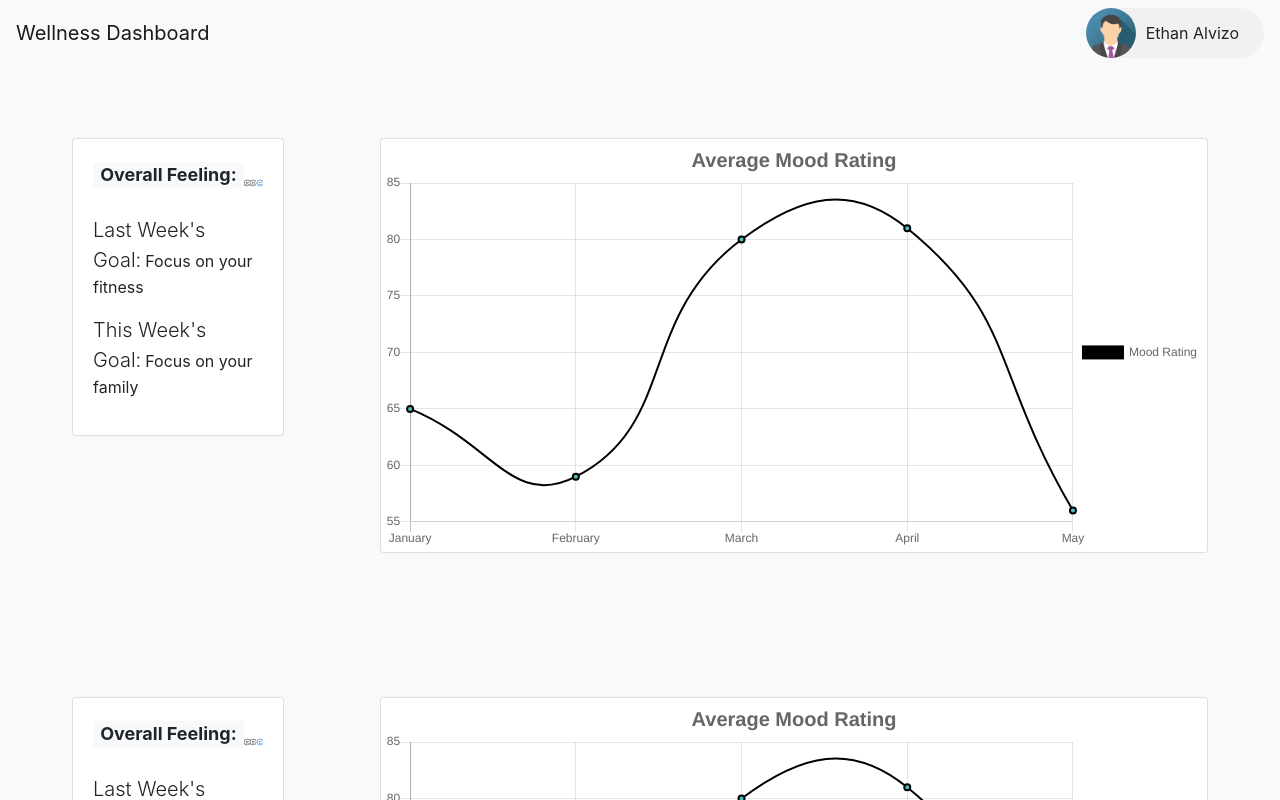
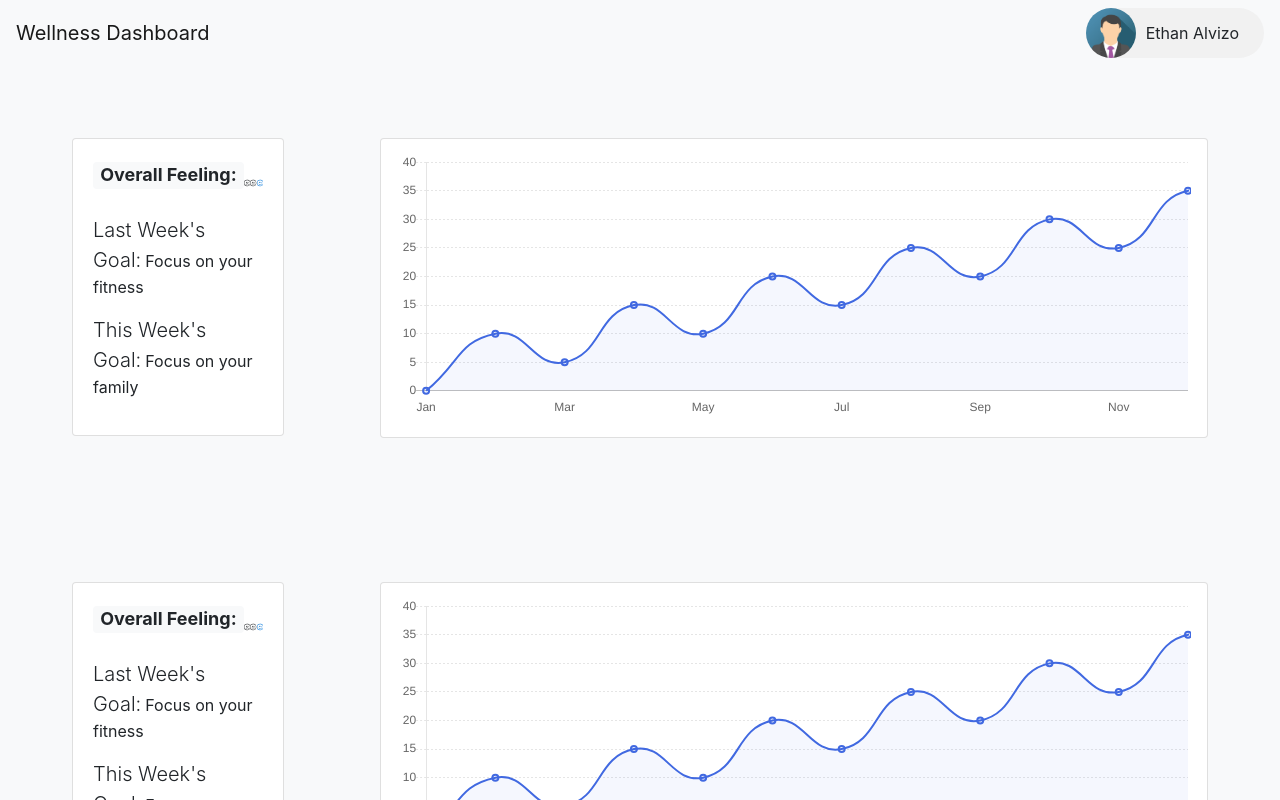
Before and after one commit to ethanalvizo/rest-api, a React (Create React App) app: page / in a window 1280 px wide. Shown: the top 800 px of the page. Built offline with nearby package versions, Linux system fonts and the light colour scheme.

Commit message:
Styled line chart

```diff
--- a/src/components/MonthlyTrend.js
+++ b/src/components/MonthlyTrend.js
@@ -1,19 +1,18 @@
 import React from 'react';
 import { Card } from 'react-bootstrap';
-import {Line} from 'react-chartjs-2';
+import { Line } from 'react-chartjs-2';
 
 const state = {
-  labels: ['January', 'February', 'March',
-           'April', 'May'],
+  labels: ['Jan', '', 'Mar', '', 'May', '',
+           'Jul', '', 'Sep', '', 'Nov', ''],
   datasets: [
     {
-      label: 'Mood Rating',
-      fill: false,
+      fill: true,
       lineTension: 0.5,
-      backgroundColor: 'rgba(75,192,192,1)',
-      borderColor: 'rgba(0,0,0,1)',
+      backgroundColor: 'rgba(65,105,225,0.05)',
+      borderColor: 'rgba(65,105,225,1)',
       borderWidth: 2,
-      data: [65, 59, 80, 81, 56]
+      data: [0, 10, 5, 15, 10, 20, 15, 25, 20, 30, 25, 35, 30, 40]
     }
   ]
 }
@@ -21,18 +20,27 @@ const state = {
 const MonthlyTrend = () => {
     return (
         <div>
-            <Card>
+            <Card style={{height: '300px', padding: '1em'}}>
                 <Line
                     data={state}
                     options={{
-                        title:{
-                        display:true,
-                        text:'Average Mood Rating',
-                        fontSize:20
+                        maintainAspectRatio : false,
+                        legend:{
+                            display:false,
+
                         },
-                        legend:{
-                            display:true,
-                            position:'right'
+                        scales: {
+                            xAxes: [{
+                                gridLines: {
+                                   display: false
+                                }
+                             }],
+                             yAxes: [{
+                                gridLines: {
+                                    borderDash: [2],
+                                    colors: '#f8f9fa'
+                                }
+                            }]
                         }
                     }}
                 />
```
